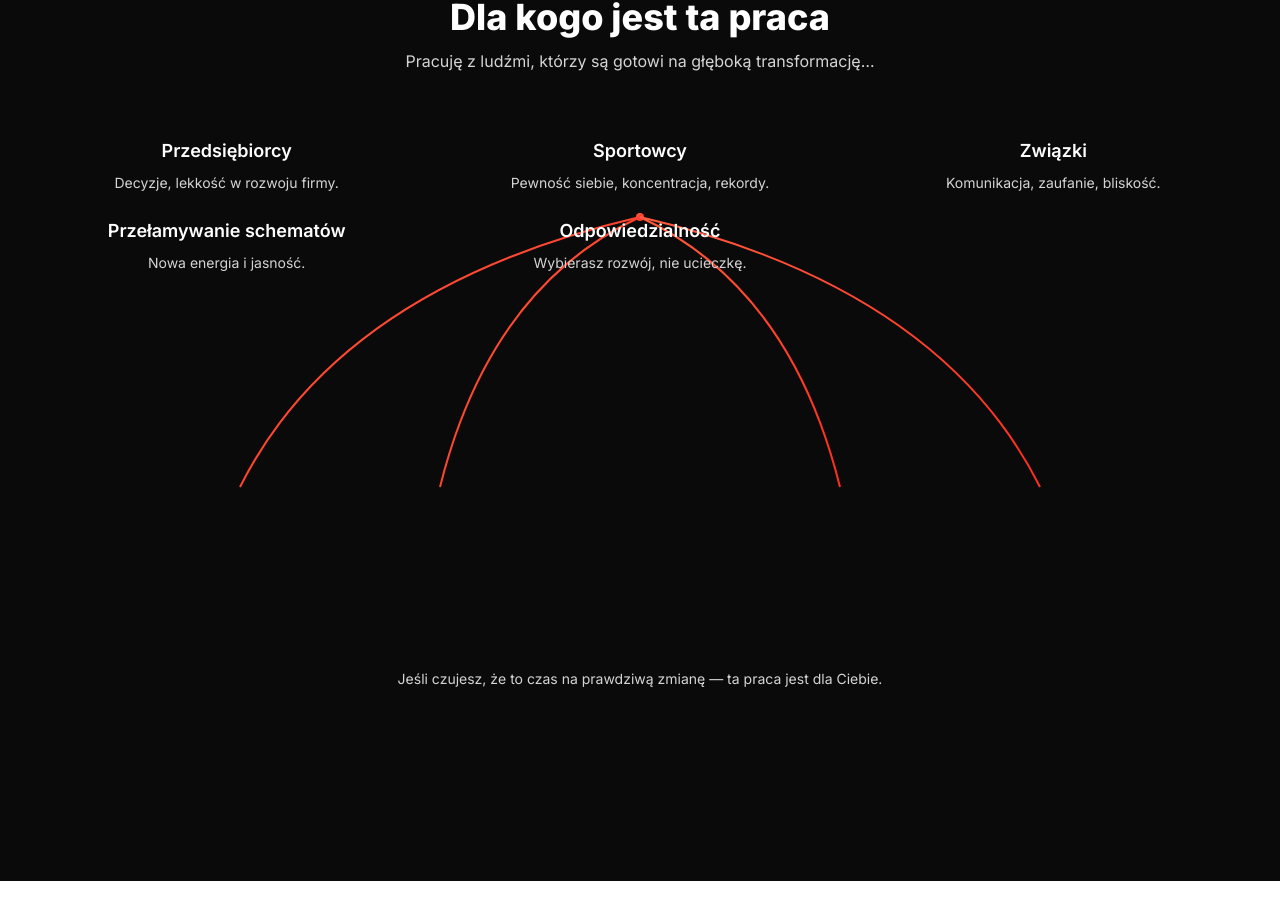
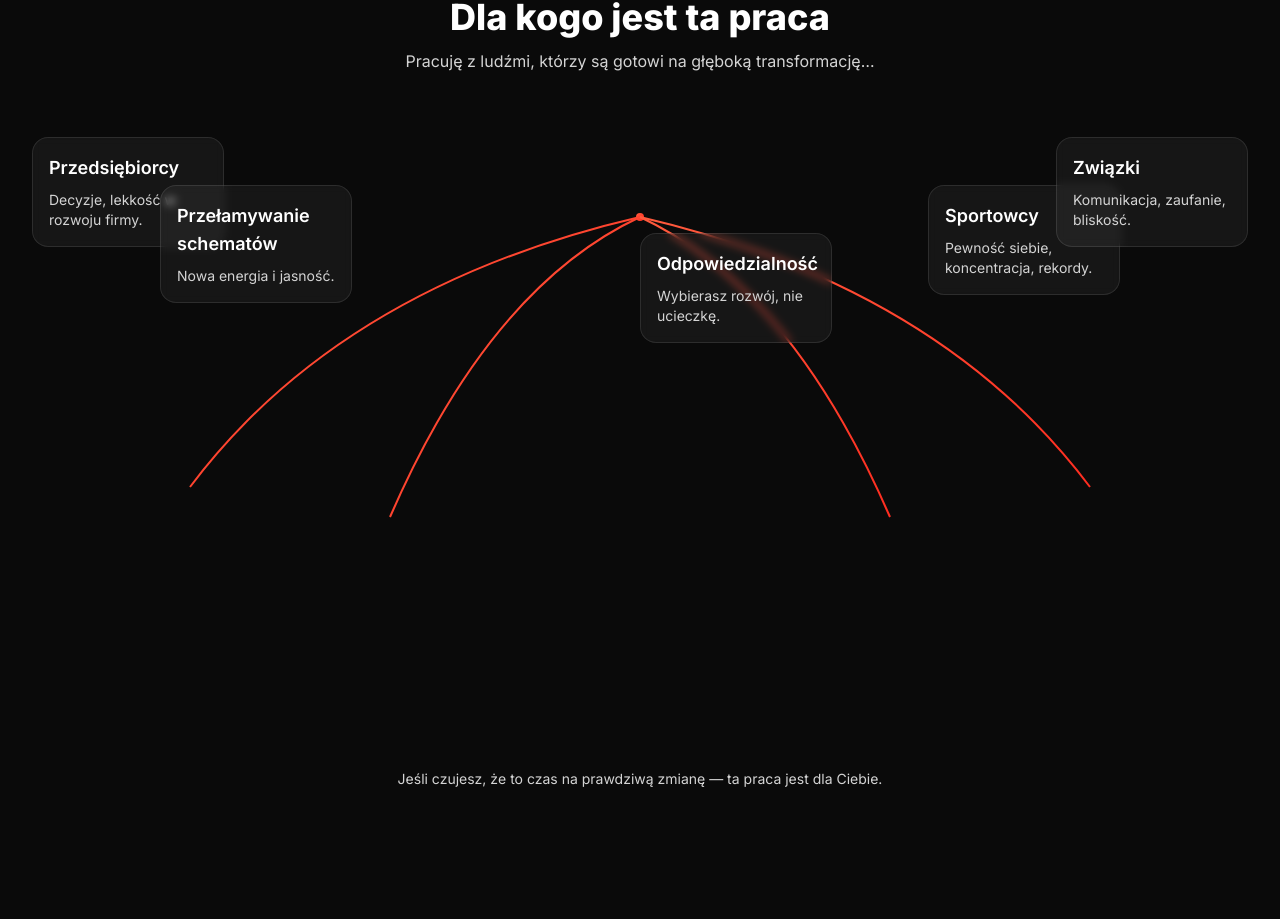
Before and after one commit to technikyvl/MAGIC-LANDING-PAGE-NEW, a Next.js app in the folder MAGICLIFELANDING/: page / in a window 1280 px wide. Shown: the part 1610-2529 px from the top of the page. Built offline with nearby package versions, Linux system fonts and the light colour scheme.

Commit message:
Update page.jsx

```diff
--- a/MAGICLIFELANDING/app/page.jsx
+++ b/MAGICLIFELANDING/app/page.jsx
@@ -175,9 +175,9 @@ export default function Page() {
             <p className="slow-reveal mt-3 max-w-2xl mx-auto text-neutral-300">Pracuję z ludźmi, którzy są gotowi na głęboką transformację…</p>
           </div>
 
-          <div className="relative min-h-[500px]">
+          <div className="relative min-h-[600px]">
             {/* Central dot and lines SVG */}
-            <svg className="absolute inset-0 h-full w-full" viewBox="0 0 1200 500" preserveAspectRatio="xMidYMid meet">
+            <svg className="absolute inset-0 h-full w-full" viewBox="0 0 1200 600" preserveAspectRatio="xMidYMid meet">
               <defs>
                 <linearGradient id="forGradient" x1="0%" y1="0%" x2="100%" y2="100%">
                   <stop offset="0%" stopColor="#FF5A3D" />
@@ -188,28 +188,45 @@ export default function Page() {
               {/* Central red dot */}
               <circle className="central-dot" cx="600" cy="80" r="4" fill="url(#forGradient)" />
 
-              {/* Lines from central dot to each text element - precise positioning */}
-              <path className="line-draw" d="M600 80 Q300 150 200 350" stroke="url(#forGradient)" strokeWidth="2" fill="none" />
-              <path className="line-draw" d="M600 80 Q450 150 400 350" stroke="url(#forGradient)" strokeWidth="2" fill="none" />
-              <path className="line-draw" d="M600 80 Q600 150 600 350" stroke="url(#forGradient)" strokeWidth="2" fill="none" />
-              <path className="line-draw" d="M600 80 Q750 150 800 350" stroke="url(#forGradient)" strokeWidth="2" fill="none" />
-              <path className="line-draw" d="M600 80 Q900 150 1000 350" stroke="url(#forGradient)" strokeWidth="2" fill="none" />
+              {/* Lines from central dot to each box - arc layout */}
+              <path className="line-draw" d="M600 80 Q300 150 150 350" stroke="url(#forGradient)" strokeWidth="2" fill="none" />
+              <path className="line-draw" d="M600 80 Q450 150 350 380" stroke="url(#forGradient)" strokeWidth="2" fill="none" />
+              <path className="line-draw" d="M600 80 Q600 150 600 400" stroke="url(#forGradient)" strokeWidth="2" fill="none" />
+              <path className="line-draw" d="M600 80 Q750 150 850 380" stroke="url(#forGradient)" strokeWidth="2" fill="none" />
+              <path className="line-draw" d="M600 80 Q900 150 1050 350" stroke="url(#forGradient)" strokeWidth="2" fill="none" />
             </svg>
 
-            {/* Text elements arranged in grid - no boxes */}
-            <div className="grid gap-6 sm:grid-cols-2 lg:grid-cols-3 mt-16">
-              {[
-                ["Przedsiębiorcy","Decyzje, lekkość w rozwoju firmy."],
-                ["Sportowcy","Pewność siebie, koncentracja, rekordy."],
-                ["Związki","Komunikacja, zaufanie, bliskość."],
-                ["Przełamywanie schematów","Nowa energia i jasność."],
-                ["Odpowiedzialność","Wybierasz rozwój, nie ucieczkę."],
-              ].map(([t,d])=> (
-                <div key={t} className="slow-reveal text-center">
-                  <h3 className="text-lg font-semibold text-white">{t}</h3>
-                  <p className="mt-2 text-sm text-neutral-300">{d}</p>
-                </div>
-              ))}
+            {/* Boxes arranged in arc layout */}
+            <div className="relative mt-16 h-80">
+              {/* Box 1 - Left */}
+              <div className="slow-reveal absolute left-0 top-0 w-48 rounded-2xl border border-white/10 bg-white/5 p-4 backdrop-blur-sm">
+                <h3 className="text-lg font-semibold text-white">Przedsiębiorcy</h3>
+                <p className="mt-2 text-sm text-neutral-300">Decyzje, lekkość w rozwoju firmy.</p>
+              </div>
+
+              {/* Box 2 - Second from left */}
+              <div className="slow-reveal absolute left-32 top-12 w-48 rounded-2xl border border-white/10 bg-white/5 p-4 backdrop-blur-sm">
+                <h3 className="text-lg font-semibold text-white">Przełamywanie schematów</h3>
+                <p className="mt-2 text-sm text-neutral-300">Nowa energia i jasność.</p>
+              </div>
+
+              {/* Box 3 - Center bottom */}
+              <div className="slow-reveal absolute left-1/2 top-24 transform -translate-x-1/2 w-48 rounded-2xl border border-white/10 bg-white/5 p-4 backdrop-blur-sm">
+                <h3 className="text-lg font-semibold text-white">Odpowiedzialność</h3>
+                <p className="mt-2 text-sm text-neutral-300">Wybierasz rozwój, nie ucieczkę.</p>
+              </div>
+
+              {/* Box 4 - Second from right */}
+              <div className="slow-reveal absolute right-32 top-12 w-48 rounded-2xl border border-white/10 bg-white/5 p-4 backdrop-blur-sm">
+                <h3 className="text-lg font-semibold text-white">Sportowcy</h3>
+                <p className="mt-2 text-sm text-neutral-300">Pewność siebie, koncentracja, rekordy.</p>
+              </div>
+
+              {/* Box 5 - Right */}
+              <div className="slow-reveal absolute right-0 top-0 w-48 rounded-2xl border border-white/10 bg-white/5 p-4 backdrop-blur-sm">
+                <h3 className="text-lg font-semibold text-white">Związki</h3>
+                <p className="mt-2 text-sm text-neutral-300">Komunikacja, zaufanie, bliskość.</p>
+              </div>
             </div>
           </div>
 
```
